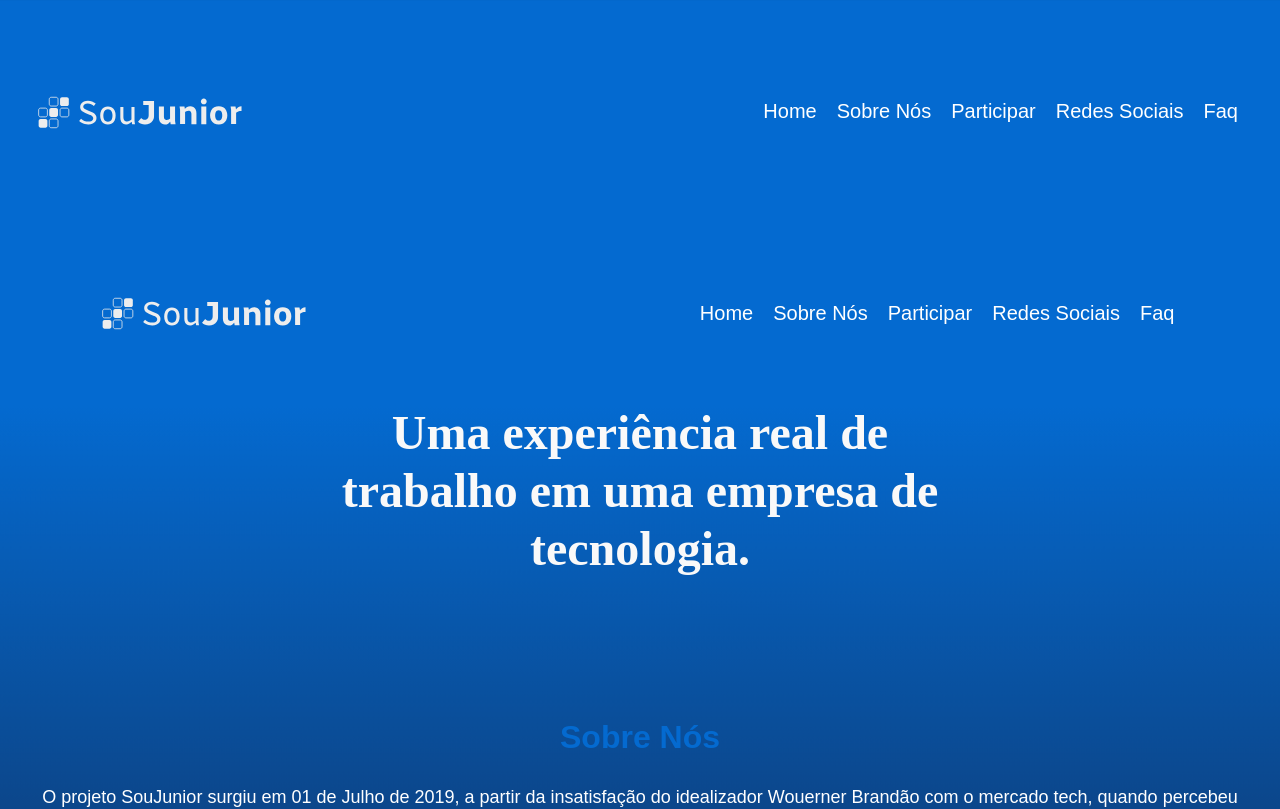
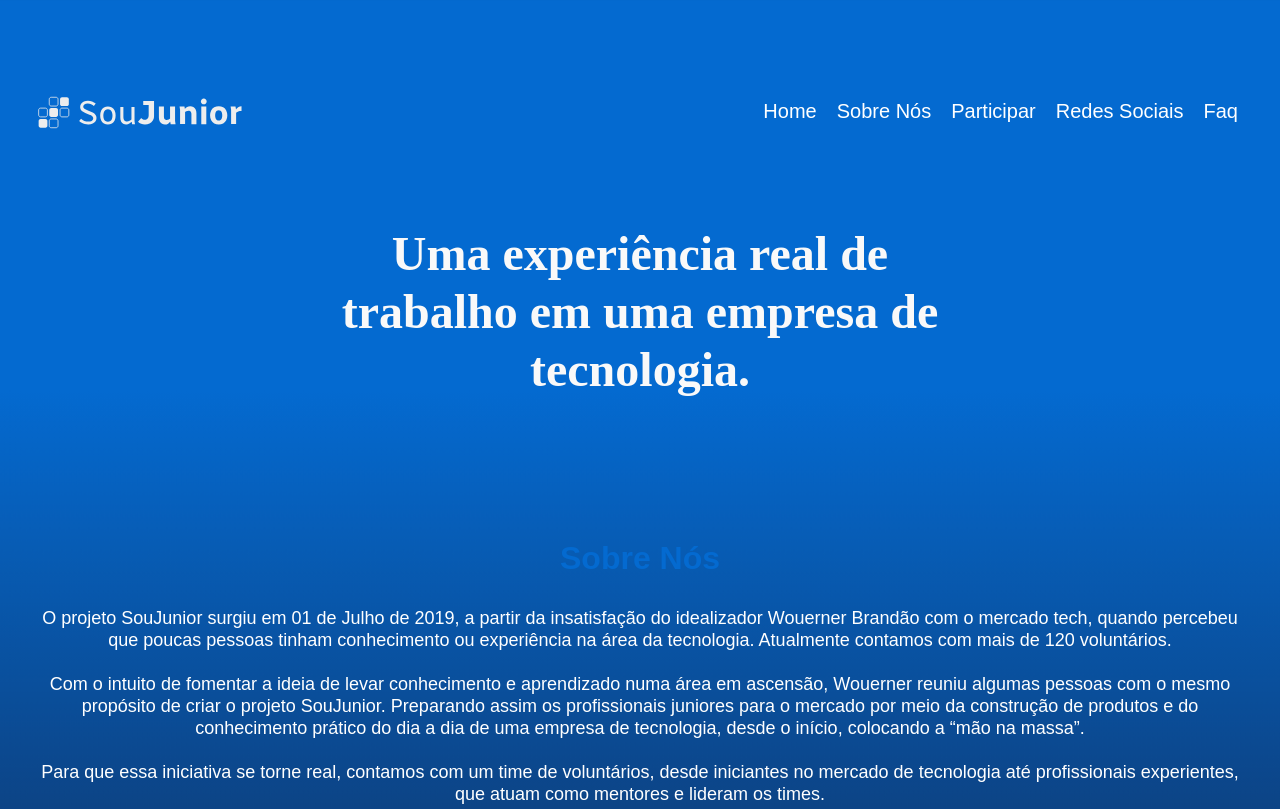
Before and after one commit to SouJunior/site-webapp, a Next.js app: page /sobre-nos in a window 1280 px wide. Shown: the top 809 px of the page. Built offline with nearby package versions, Linux system fonts and the light colour scheme; a web font is replaced by a local one.

Commit message:
fix: erro de render page about-us

```diff
--- a/pages/sobre-nos.jsx
+++ b/pages/sobre-nos.jsx
@@ -4,12 +4,12 @@ import HeaderComponent from "../components/commons/HeaderComponent";
 const sobreNos = () => {
   return (
     <>
-      <HeaderComponent
+      {/* <HeaderComponent
         tittle={
           "Uma experiência real de trabalho em uma empresa de tecnologia."
         }
         subtitle={""}
-      />
+      /> */}
       <SobreNos />
     </>
   );
```
